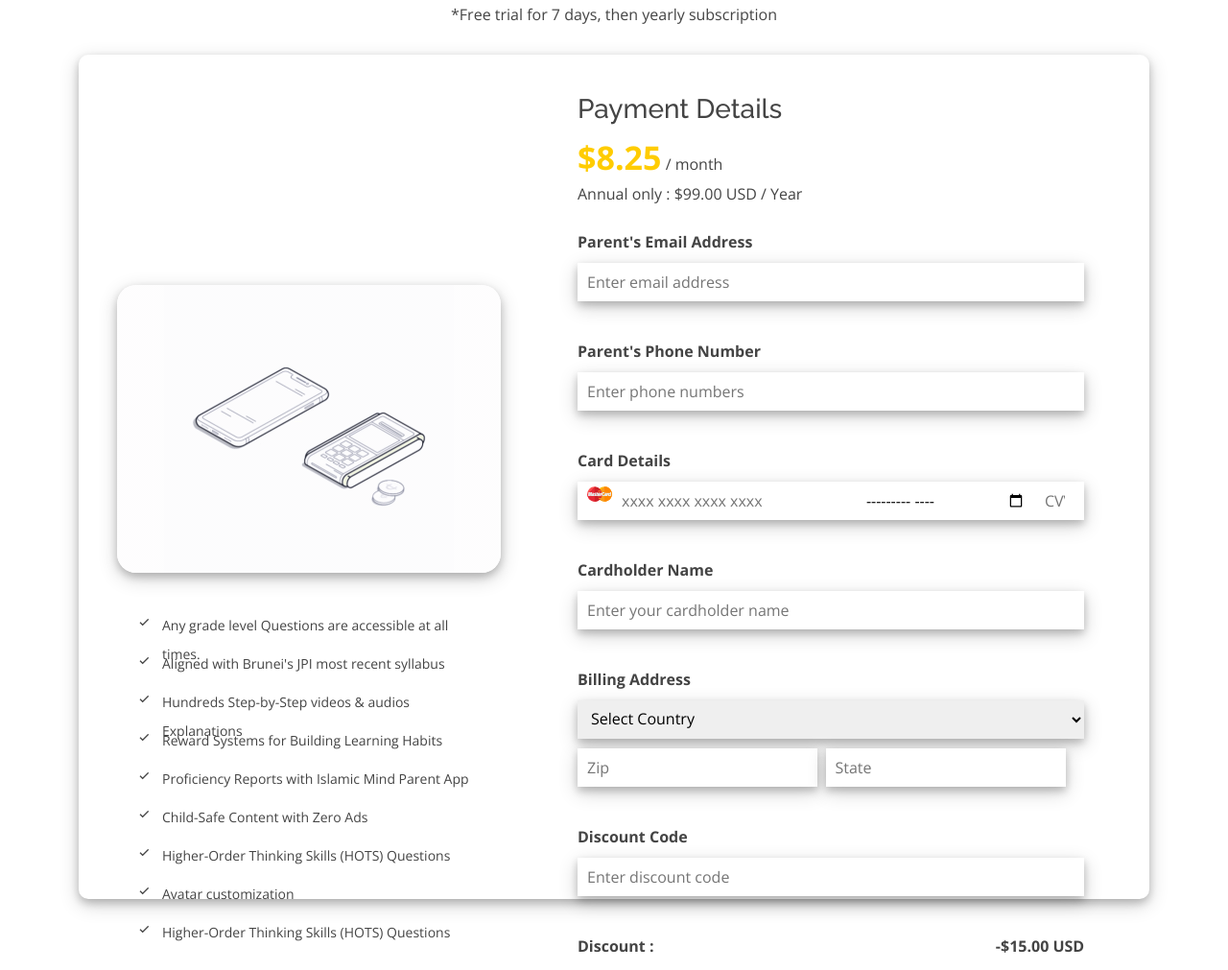
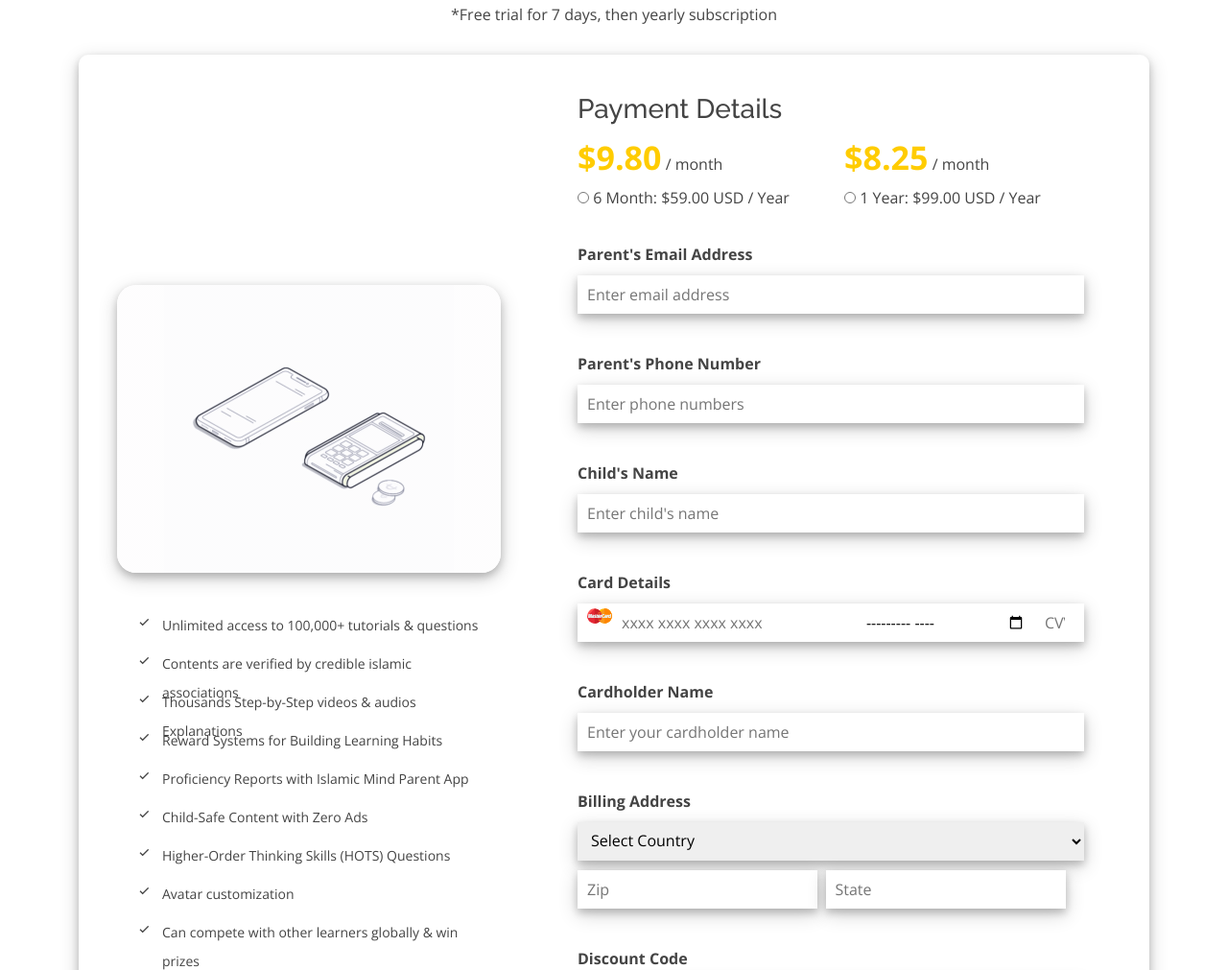
Before and after one commit to nzrulazmn/nzrulazmn, a plain HTML site: page payment.html in a window 1280 px wide. Shown: the part 256-1267 px from the top of the page at 96% size. Drawn offline with nearby package versions, Linux system fonts and the light colour scheme.

Commit message:
new update

```diff
--- a/payment.html
+++ b/payment.html
@@ -31,10 +31,46 @@
     <style>
         .paymentBox{
             display: flex;
-            width: 100%; height: 110vh;
+            width: 100%; height: 130vh;
             margin: auto;
             border-radius: 10px;
             box-shadow: 0 4px 8px 0 rgba(0, 0, 0, 0.2), 0 6px 20px 0 rgba(0, 0, 0, 0.19);
+        }
+
+        @media screen and (max-height: 900px){
+          .paymentBox{
+            height: 150vh;
+          }
+        }
+
+        @media screen and (max-height: 800px){
+          .paymentBox{
+            height: 170vh;
+          }
+        }
+
+        @media screen and (max-height: 700px){
+          .paymentBox{
+            height: 200vh;
+          }
+
+          p, .infoLineRight{
+            font-size: 12px !important;
+          }
+        }
+
+        @media screen and (max-height: 600px){
+          .paymentBox{
+            height: 240vh;
+          }
+
+          b{
+            font-size: 22px !important;
+          }
+
+          p, .infoLineRight{
+            font-size: 12px !important;
+          }
         }
 
         .address, .info{
@@ -51,7 +87,7 @@
             font-weight: bold;
         }
 
-        input, select, .detailsBox{
+        input, select, .detailsBox, textarea{
             width: 95%; height: 40px;
             border: none;
             box-shadow: 0 4px 8px 0 rgba(0, 0, 0, 0.2), 0 6px 20px 0 rgba(0, 0, 0, 0.19);
@@ -172,6 +208,20 @@
             line-height: 30px;
         }
 
+        .typeBox{
+          display: flex;
+          width: 100%; height: 10vh;
+        }
+
+        .typeLeft, .typeRight{
+          flex: 50%; height: auto;
+        }
+
+        input[type="radio"]{
+          width: 12px; height: 12px;
+          box-shadow: 0 0 0 0 rgba(0, 0, 0, 0.2), 0 0 0 0 rgba(0, 0, 0, 0.19);
+        }
+
     </style>
 
 <body>
@@ -214,15 +264,15 @@
                         <img src="/assets/img/pay.gif" alt="animated picture">
                         <div class="infoLine">
                             <div class="infoLineLeft"><i class="bx bx-check"></i></div>
-                            <div class="infoLineRight">Any grade level Questions are accessible at all times.</div>
+                            <div class="infoLineRight">Unlimited access to 100,000+ tutorials & questions</div>
                         </div>
                         <div class="infoLine">
-                            <div class="infoLineLeft"><i class="bx bx-check"></i></div>
-                            <div class="infoLineRight">Aligned with Brunei's JPI most recent syllabus</div>
-                        </div>
+                          <div class="infoLineLeft"><i class="bx bx-check"></i></div>
+                          <div class="infoLineRight">Contents are verified by credible islamic associations</div>
+                      </div>
                         <div class="infoLine">
                             <div class="infoLineLeft"><i class="bx bx-check"></i></div>
-                            <div class="infoLineRight">Hundreds Step-by-Step videos & audios Explanations</div>
+                            <div class="infoLineRight">Thousands Step-by-Step videos & audios Explanations</div>
                         </div>
                         <div class="infoLine">
                             <div class="infoLineLeft"><i class="bx bx-check"></i></div>
@@ -245,20 +295,31 @@
                             <div class="infoLineRight">Avatar customization</div>
                         </div>
                         <div class="infoLine">
-                            <div class="infoLineLeft"><i class="bx bx-check"></i></div>
-                            <div class="infoLineRight">Higher-Order Thinking Skills (HOTS) Questions</div>
-                        </div>
+                          <div class="infoLineLeft"><i class="bx bx-check"></i></div>
+                          <div class="infoLineRight">Can compete with other learners globally & win prizes</div>
+                      </div>
                     </div>
                 </div>
                 <!--right side-->
                 <form class="address">
                     <h3>Payment Details</h3>
-                    <p><b style="font-size: 34px; color: #FFCC00;">$8.25</b> / month<br>Annual only : $99.00 USD / Year</p>
+                    <div class="typeBox">
+                      <div class="typeLeft">
+                        <p><b style="font-size: 34px; color: #FFCC00;">$9.80</b> / month<br><input type="radio" name="price" value="months"> 6 Month: $59.00 USD / Year</p>
+                      </div>
+                      <div class="typeRight">
+                        <p><b style="font-size: 34px; color: #FFCC00;">$8.25</b> / month<br><input type="radio" name="price" value="yearly"> 1 Year: $99.00 USD / Year</p>
+                      </div>
+                    </div>
+                    <br>
                     <label for="email" style="margin-top: 10px;">Parent's Email Address</label> <br>
                     <input type="email" placeholder="Enter email address"> <br>
 
-                    <label for="email">Parent's Phone Number</label> <br>
-                    <input type="email" placeholder="Enter phone numbers"> <br>
+                    <label for="phone">Parent's Phone Number</label> <br>
+                    <input type="text" placeholder="Enter phone numbers"> <br>
+
+                    <label for="child">Child's Name</label> <br>
+                    <input type="text" placeholder="Enter child's name"> <br>
 
                     <label for="email">Card Details</label> <br>
                     <div class="detailsBox">
@@ -268,10 +329,10 @@
                         <input type="password" class="detailsCvv" placeholder="CVV" maxlength="3">
                     </div>
 
-                    <label for="email">Cardholder Name</label> <br>
+                    <label for="cardholder">Cardholder Name</label> <br>
                     <input type="text" placeholder="Enter your cardholder name"> <br>
 
-                    <label for="email">Billing Address</label> <br>
+                    <label for="address">Billing Address</label> <br>
                     <Select>
                         <option value="">Select Country</option>
                         <option value="bn">Brunei Darussalam</option>
@@ -285,7 +346,7 @@
                     <input type="text" class="halfInput" placeholder="Zip">&nbsp;
                     <input type="text" class="halfInput" placeholder="State"><br> <!--can use select option-->
 
-                    <label for="email">Discount Code</label> <br>
+                    <label for="discount">Discount Code</label> <br>
                     <input type="text" placeholder="Enter discount code"> <br>
 
                     <div class="sumBox">
```
